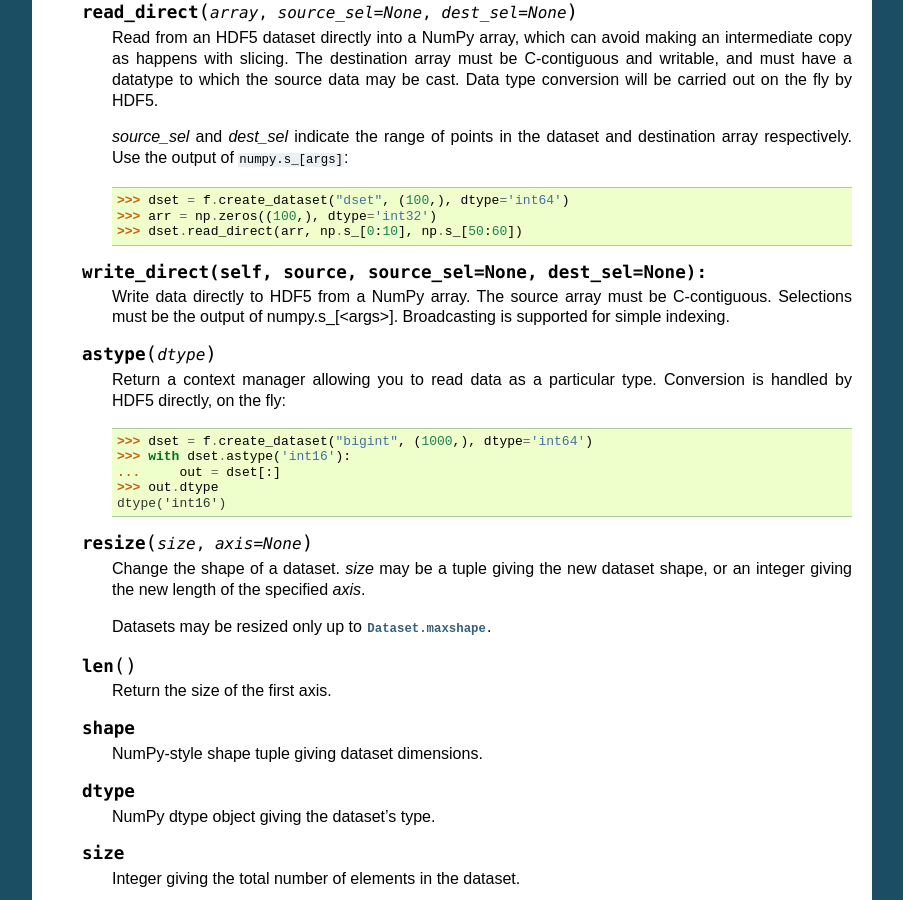
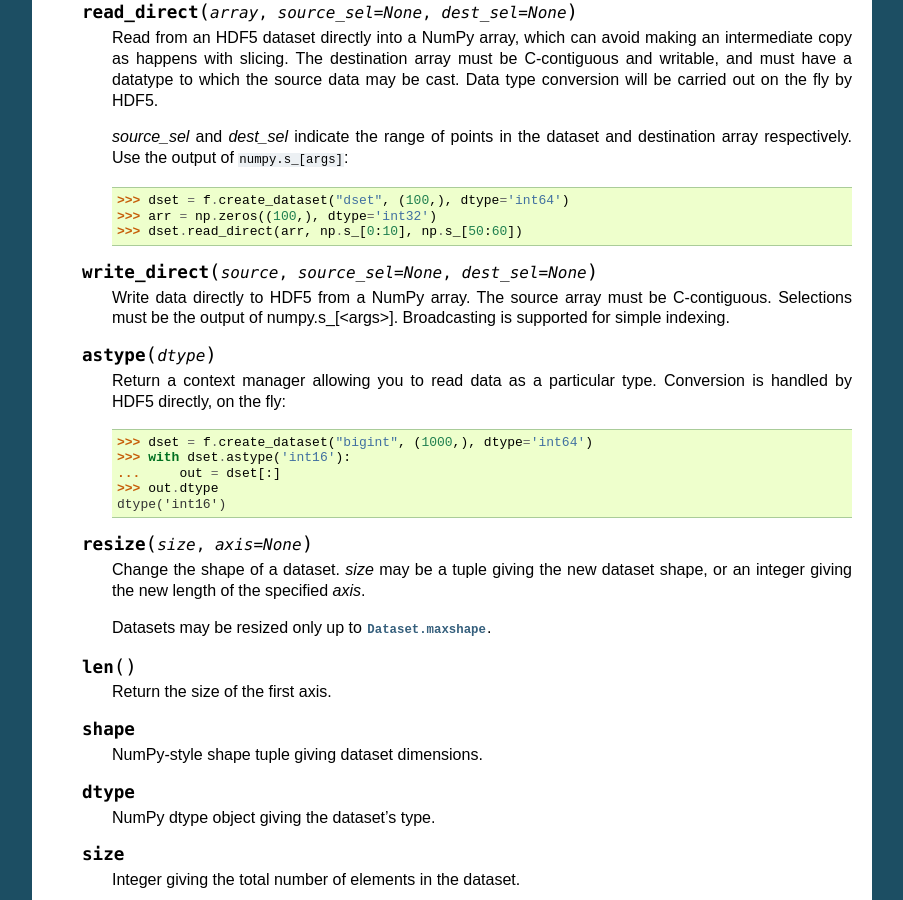
Before and after one commit to zhongxing-2/h5py, a Sphinx documentation site: the page built from docs/high/dataset.rst, in a window 1280 px wide and 900 px high, scrolled down 5707 px. Shown: the whole window, without its empty margins (198-1101 px from the left). Built offline with Sphinx 7.4.7, drawn with Linux system fonts in a browser that asks for light colours; some of the changed text lies outside the part shown.

Commit message:
DOC: tweak rst markup slightly

```diff
--- a/docs/high/dataset.rst
+++ b/docs/high/dataset.rst
@@ -383,7 +383,7 @@ Reference
             >>> arr = np.zeros((100,), dtype='int32')
             >>> dset.read_direct(arr, np.s_[0:10], np.s_[50:60])
 
-    .. method:: write_direct(self, source, source_sel=None, dest_sel=None):
+    .. method:: write_direct(source, source_sel=None, dest_sel=None)
 
         Write data directly to HDF5 from a NumPy array.
         The source array must be C-contiguous.  Selections must be
```
